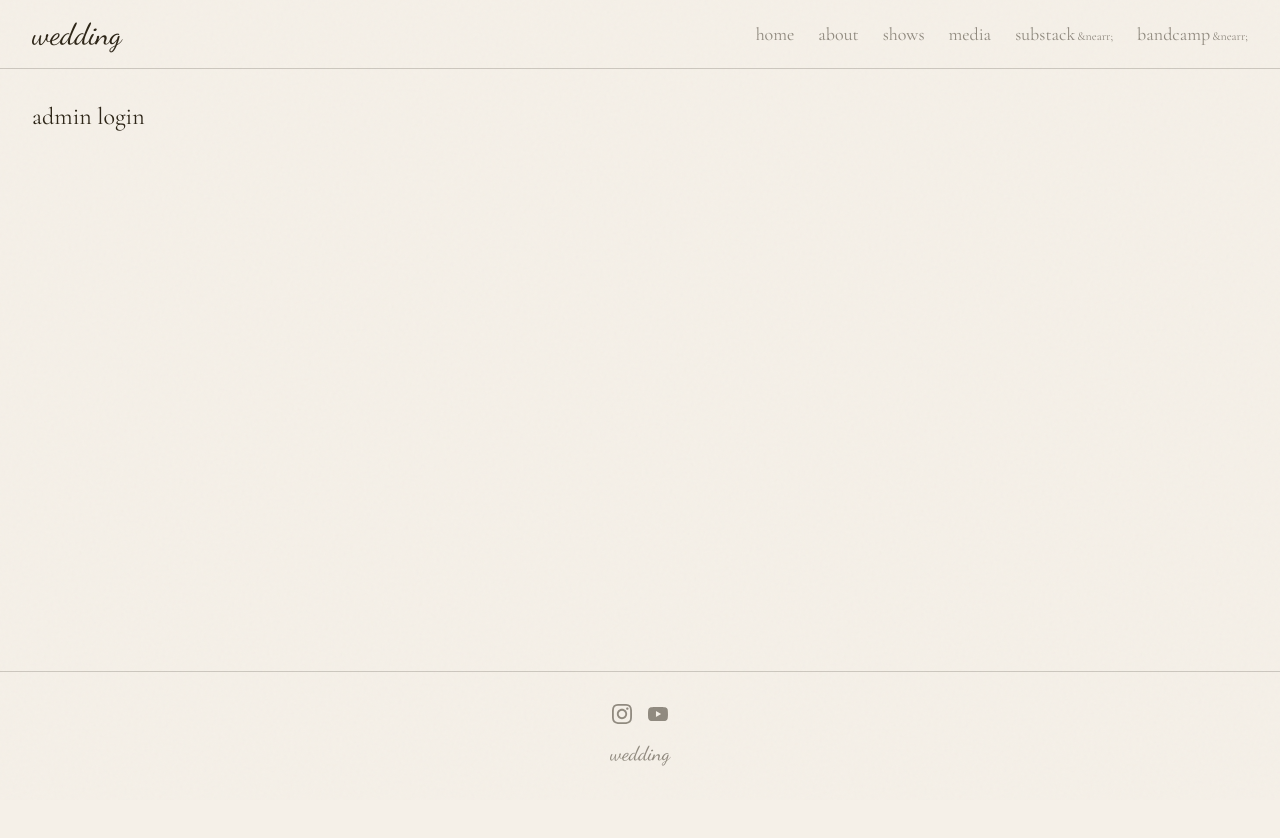
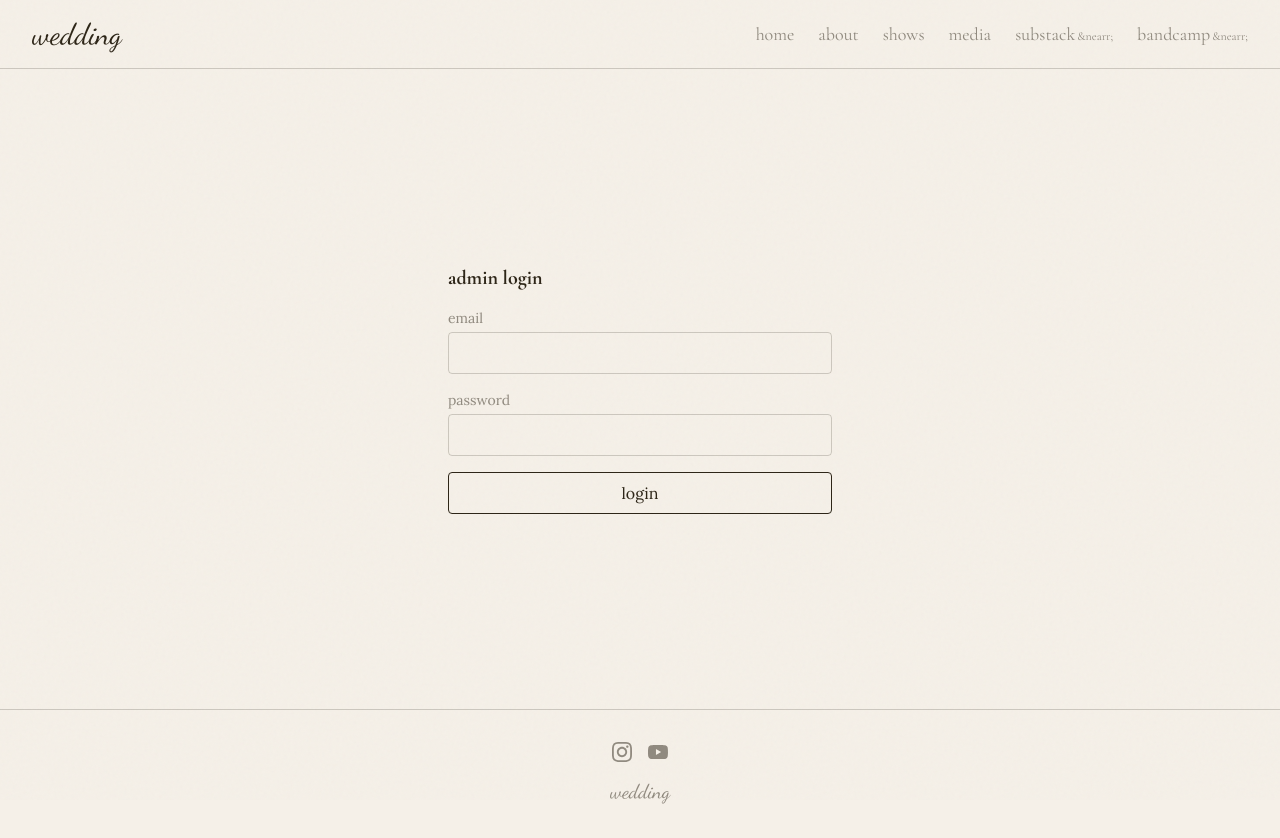
Before and after one commit to Zachary-Roland/notmywedding-band, a React (Vite) app: page /admin/login in a window 1280 px wide. Before the commit the page ends 800 px from the top, so only its background shows below. Built offline with nearby package versions, Linux system fonts and the light colour scheme; no server answers.

Commit message:
feat: implement admin login page

```diff
--- a/src/pages/AdminLogin.tsx
+++ b/src/pages/AdminLogin.tsx
@@ -1,3 +1,72 @@
+import { useState, type FormEvent } from "react";
+import { Navigate, useNavigate } from "react-router";
+import { useAuthContext } from "../context/AuthContext";
+
 export default function AdminLogin() {
-  return <div className="p-8 font-heading text-2xl">admin login</div>;
+  const { login, user } = useAuthContext();
+  const navigate = useNavigate();
+  const [email, setEmail] = useState("");
+  const [password, setPassword] = useState("");
+  const [error, setError] = useState("");
+  const [submitting, setSubmitting] = useState(false);
+
+  if (user) {
+    return <Navigate to="/admin" replace />;
+  }
+
+  async function handleSubmit(e: FormEvent) {
+    e.preventDefault();
+    setError("");
+    setSubmitting(true);
+    try {
+      await login(email, password);
+      navigate("/admin", { replace: true });
+    } catch {
+      setError("Invalid email or password.");
+    } finally {
+      setSubmitting(false);
+    }
+  }
+
+  return (
+    <div className="flex items-center justify-center min-h-[80vh] px-4">
+      <form onSubmit={handleSubmit} className="w-full max-w-sm space-y-4">
+        <h1 className="text-xl font-bold font-heading">admin login</h1>
+
+        {error && <p className="text-red-600 text-sm">{error}</p>}
+
+        <div>
+          <label htmlFor="email" className="block text-sm text-ink-muted mb-1">email</label>
+          <input
+            id="email"
+            type="email"
+            value={email}
+            onChange={(e) => setEmail(e.target.value)}
+            required
+            className="w-full bg-transparent border border-ink-faint rounded px-3 py-2 text-ink focus:outline-none focus:border-ink"
+          />
+        </div>
+
+        <div>
+          <label htmlFor="password" className="block text-sm text-ink-muted mb-1">password</label>
+          <input
+            id="password"
+            type="password"
+            value={password}
+            onChange={(e) => setPassword(e.target.value)}
+            required
+            className="w-full bg-transparent border border-ink-faint rounded px-3 py-2 text-ink focus:outline-none focus:border-ink"
+          />
+        </div>
+
+        <button
+          type="submit"
+          disabled={submitting}
+          className="w-full border border-ink text-ink py-2 rounded hover:bg-ink hover:text-cream transition-colors disabled:opacity-50"
+        >
+          {submitting ? "logging in..." : "login"}
+        </button>
+      </form>
+    </div>
+  );
 }
```
